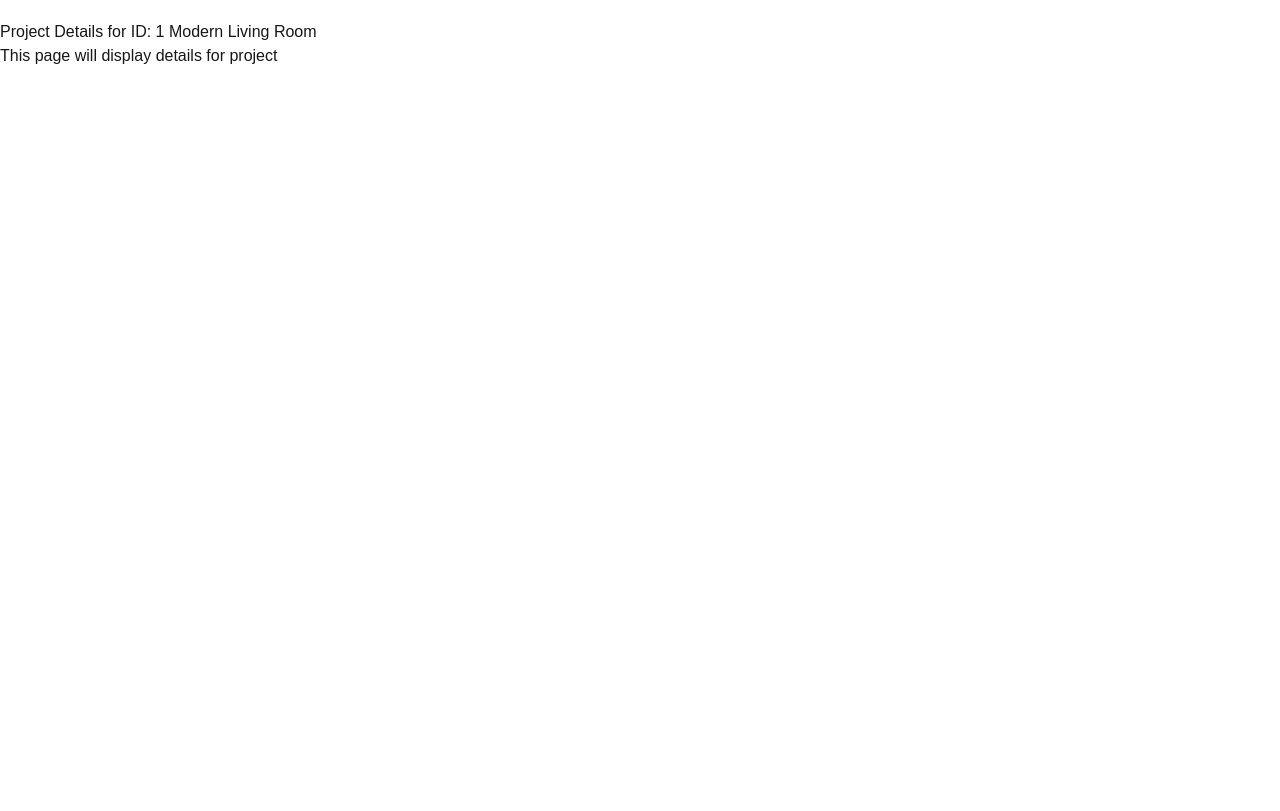
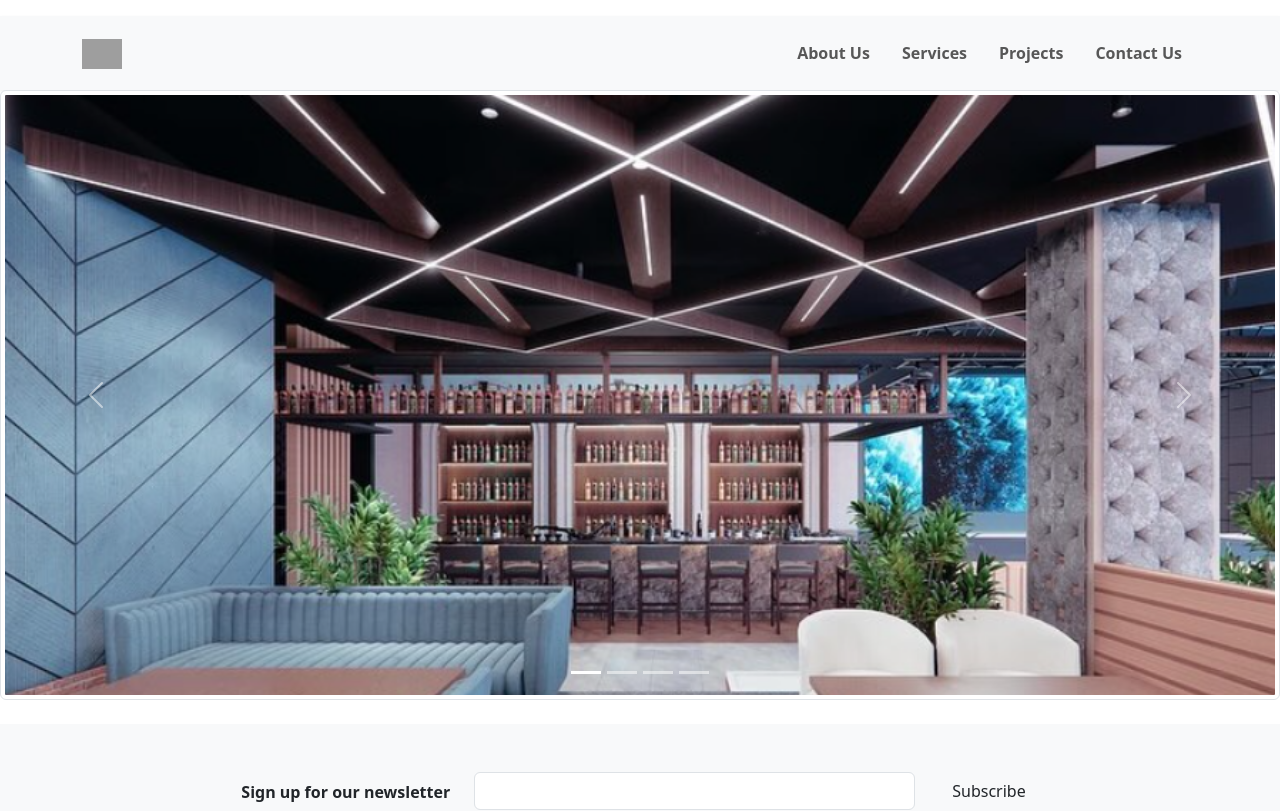
Before and after one commit to prabaldeshar/interior-website, a Next.js app: page /projects/1 in a window 1280 px wide. Shown: the top 811 px of the page. Built offline with nearby package versions, Linux system fonts and the light colour scheme; grey boxes are pictures that could not be loaded.

Commit message:
Update navbar and hero section design

```diff
--- /dev/null
+++ b/components/Carousel.js
@@ -0,0 +1,74 @@
+'use client'
+
+import { useState } from 'react';
+import CarouselImage from './CarouselImage';
+
+const Carousel = () => {
+    const [activeIndex, setActiveIndex] = useState(0);
+    const slides = [
+        { src: '../../design-1.png', alt: 'First slide' },
+        { src: '../../design-2.jpg', alt: 'Second slide' },
+        { src: '../../design-3.jpg', alt: 'Third slide' },
+        { src: '../../design-4.jpg', alt: 'Fourth slide' },
+    ];
+
+    const handlePrev = () => {
+        setActiveIndex((prevIndex) => {
+            if (prevIndex == 0) {
+                return slides.length - 1;
+            } else {
+                return prevIndex - 1;
+            }
+        }
+    )};
+
+    const handleNext = () => {
+        setActiveIndex((prevIndex) => {
+            if (prevIndex == slides.length -1) {
+                return 0;
+            } else {
+                return prevIndex + 1;
+            }
+        }
+    )};
+
+
+    return (
+        <>
+        <div id="carouselExampleIndicators" className="carousel slide" data-bs-ride="carousel">
+            <div className="carousel-indicators">
+                {
+                    slides.map((slide, index) => (
+                        <li
+                            key={index}
+                            data-bs-target="#carouselExampleIndicators"
+                            data-bs-slide-to={index}
+                            className={index === activeIndex ? "active" : ""}
+                        ></li>
+                    ))
+                }
+
+            </div>
+            <div className="carousel-inner">
+                {
+                    slides.map((slide, index) => (
+                        <CarouselImage key={index} isActive={index === activeIndex} src={slide.src}/>
+                    ))
+                }
+            </div>
+
+
+            <a className="carousel-control-prev" href="#carouselExampleIndicators" role="button" data-bs-slide="prev" onClick={handlePrev}>
+                <span className="carousel-control-prev-icon" aria-hidden="true"></span>
+                <span className="visually-hidden">Previous</span>
+            </a>
+            <a className="carousel-control-next" href="#carouselExampleIndicators" role="button" data-bs-slide="next" onClick={handleNext}>
+                <span className="carousel-control-next-icon" aria-hidden="true"></span>
+                <span className="visually-hidden">Next</span>
+            </a>
+        </div>
+        </>
+    );
+};
+
+export default Carousel;
--- /dev/null
+++ b/components/CarouselImage.js
@@ -0,0 +1,18 @@
+const CarouselImage = ({isActive, src="../../design-1.png", alt="Test"}) => {
+    console.log(isActive)
+    if (isActive === true) {
+        return (
+            <div className="carousel-item active">
+                <img className="d-block w-100 img-fluid img-thumbnail"  src={src} alt="Third slide" style={{ height: '610px', objectFit: 'cover' }}  />
+            </div>
+        );
+    } else {
+        return (
+            <div className="carousel-item ">
+                <img className="d-block w-100 img-fluid img-thumbnail"  src={src} alt="Third slide" style={{ height: '610px', objectFit: 'cover' }} />
+            </div>
+        );
+    }
+    }
+
+export default CarouselImage;
--- a/components/Footer.js
+++ b/components/Footer.js
@@ -1,9 +1,6 @@
 const Footer = () => {
     return (
         <>
-        <link href="https://cdn.jsdelivr.net/npm/bootstrap@5.3.3/dist/css/bootstrap.min.css"
-                    rel="stylesheet"
-                />
     <footer className="bg-body-tertiary text-center mt-4">
 
         <div className="container p-4">
--- a/components/NavBar.js
+++ b/components/NavBar.js
@@ -1,41 +1,43 @@
-import React from 'react';
+import React from "react";
+import Link from "next/link";
+
+const NavLink = ({ href, children }) => {
+  return (
+    <li className="nav-item">
+      <Link href={href} className="nav-link px-3 py-2 text-gray-600 hover:bg-light hover:text-primary rounded-md fw-semibold">
+        {children}
+      </Link>
+    </li>
+  )
+}
 
 const NavBar = () => {
   return (
-    <>
-      <link
-        rel="stylesheet"
-        href="https://stackpath.bootstrapcdn.com/bootstrap/4.3.1/css/bootstrap.min.css"
-      />
-      <nav className="navbar navbar-expand-lg navbar-light bg-light m-4">
-        <a className="navbar-brand" href="#">Logo</a>
-        <button className="navbar-toggler" type="button" data-toggle="collapse" data-target="#navbarSupportedContent" aria-controls="navbarSupportedContent" aria-expanded="false" aria-label="Toggle navigation">
-          <span className="navbar-toggler-icon"></span>
-        </button>
+    <nav className="navbar navbar-expand-lg navbar-light bg-light shadow-sm py-3">
+      <div className="container">
+        {/* Logo */}
+        <a className="navbar-brand fw-bold text-primary" href="#">
+          <img
+            src="/logo.png"
+            alt="Logo"
+            className="me-2"
+            style={{ height: "30px" }}
+          />
+        </a>
 
+
+        {/* Navbar Links */}
         <div className="collapse navbar-collapse" id="navbarSupportedContent">
-          <div className="ms-auto fs-4">
-            <ul className="navbar-nav">
-              <li className="nav-item active">
-                <a className="nav-link" href="#">About Us<span className="sr-only">(current)</span></a>
-              </li>
-              <li className="nav-item">
-                <a className="nav-link" href="#">Services</a>
-              </li>
-              <li className="nav-item">
-                <a className="nav-link disabled" href="#">Projects</a>
-              </li>
-              <li className="nav-item">
-                <a className="nav-link disabled" href="#">Contact Us</a>
-              </li>
-            </ul>
-
-          </div>
-
+          <ul className="navbar-nav ms-auto align-items-center">
+            <NavLink href="#about">About Us</NavLink>
+            <NavLink href="#services">Services</NavLink>
+            <NavLink href="#projects">Projects</NavLink>
+            <NavLink href="#contact">Contact Us</NavLink>
+          </ul>
         </div>
-      </nav>
-    </>
+      </div>
+    </nav>
   );
-}
+};
 
 export default NavBar;
--- a/components/ProjectDetails.js
+++ b/components/ProjectDetails.js
@@ -1,6 +1,10 @@
+import Carousel from "./Carousel";
+
 const ProjectDetails = () => {
     return (
-        <h1>Project Details</h1>
+        <>
+            <Carousel />
+        </>
     );
 };
 
--- a/package.json
+++ b/package.json
@@ -11,6 +11,7 @@
   "dependencies": {
     "@headlessui/react": "^2.2.0",
     "@heroicons/react": "^2.2.0",
+    "bootstrap": "^5.3.3",
     "next": "15.1.4",
     "react": "^19.0.0",
     "react-dom": "^19.0.0"
--- /dev/null
+++ b/src/app/_app.js
@@ -0,0 +1,9 @@
+import 'bootstrap/dist/css/bootstrap.min.css';
+import 'bootstrap/dist/js/bootstrap.bundle.min.js';
+import '../styles/globals.css';
+
+function MyApp({ Component, pageProps }) {
+  return <Component {...pageProps} />;
+}
+
+export default MyApp;
--- a/src/app/globals.css
+++ b/src/app/globals.css
@@ -1,6 +1,6 @@
-@tailwind base;
+/* @tailwind base;
 @tailwind components;
-@tailwind utilities;
+@tailwind utilities; */
 
 :root {
   --background: #ffffff;
@@ -35,3 +35,10 @@ body {
   height: 100%;
   object-fit: cover; /* Ensures the image is cropped to fit the container */
 }
+
+.badge {
+  border-radius: 12px; /* Subtle rounding for a modern look */
+  padding: 2px 8px; /* Minimal padding */
+  font-weight: 500; /* Slightly bold text */
+  letter-spacing: 0.5px; /* Subtle spacing */
+}
--- a/src/app/page.js
+++ b/src/app/page.js
@@ -1,12 +1,13 @@
-import Image from "next/image";
 import NavBar from "../../components/NavBar";
 import Footer from "../../components/Footer";
 import HeroSection from "../../components/HeroSection";
 import ProjectList from "../../components/ProjectList";
+import 'bootstrap/dist/css/bootstrap.css'
+import "./globals.css";
 
 const Home = () => {
   return (
-    <div className="mt-3 mb-3 mr-2 ml-2">
+    <div className="mb-3 mr-2 ml-2">
     <NavBar />
     <HeroSection />
     <ProjectList />
--- a/src/app/projects/[id]/page.js
+++ b/src/app/projects/[id]/page.js
@@ -1,19 +1,24 @@
+import 'bootstrap/dist/css/bootstrap.css'
+import "../../globals.css";
+
 import getProjects from "../../../../helpers/loadJson";
+import Carousel from "../../../../components/Carousel";
+import NavBar from "../../../../components/NavBar";
+import Footer from "../../../../components/Footer";
 
-const ProjectDetails = async ({ params }) => {
+
+const Details = async ({ params }) => {
 const projects = await getProjects();
 const params_data = await params;
 const project = projects.find(item => item.id == params_data.id)
-console.log("TestProject");
-console.log(projects);
-console.log(params_data.id);
-console.log(project);
+
   return (
-    <div className="container py-5">
-      <h1>Project Details for ID: {project.id} {project.title}</h1>
-      <p>This page will display details for project</p>
+    <div className="mt-3 mb-3 mr-2 ml-2">
+      <NavBar />
+      <Carousel />
+      <Footer />
     </div>
   );
 };
 
-export default ProjectDetails;
+export default Details;
```
Also changed, not shown: components/HeroSection.js (+44 -15 lines), 1 other file (tests, documents, lock files or other folders).
